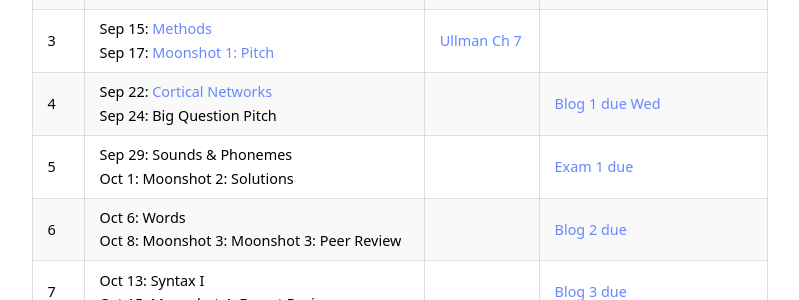
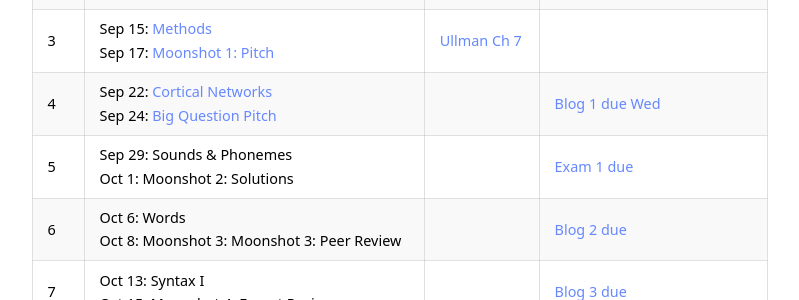
Before and after one commit to kschuler/ling104, a Jekyll site: the page built from index.md, in a window 1280 px wide and 900 px high, scrolled down 2409 px. Shown: the part 154-454 px from the top of the window, without its empty margins (240-1039 px from the left). Built offline with Jekyll 4.4.1, drawn with Linux system fonts in a browser that asks for light colours; part of the change alters nothing that is shown.

```diff
--- a/index.md
+++ b/index.md
@@ -65,7 +65,7 @@ Wk  | Lecture | Readings | Resources
 1 | Sep 1: [Course Overview](https://public.3.basecamp.com/p/ismVEybSUKZi8Cs3Sr9K6gXw) <br> Sep 3: [CNS Overview](https://public.3.basecamp.com/p/pD5bPsFtLu5qmGUgNHMe4gvu)| | [Group Interest Survey](https://docs.google.com/forms/d/e/1FAIpQLSdU4Y-ZM0auaqjuSZLJ6Hw4xU5kR4_Wk7S1XUuww1IiI6QxPQ/viewform?usp=sf_link) <br>[Notes on the CNS](https://docs.google.com/document/d/1PRnxbS35voE_a0O-zt9b5AgpzA90kzHGQmPOjIeMIoo)
 2 | Sep 8: [Neurons](https://public.3.basecamp.com/p/FXanyTRCZWFLpHGQoEvHVJC6) <br> Sep 10: [Moonshot Project Kickoff](https://public.3.basecamp.com/p/AjTbE7WbsvV6Nndu3uUBLVbX) | | [Notes on Neurons](https://docs.google.com/document/d/10m2TaXG4dH76JJWaoWzONSnLYD6Opt5RjLd1bbx04pE/edit?usp=sharing)<br>[Blog Practice](https://canvas.upenn.edu/courses/1530046/assignments/8162693?module_item_id=18630336)
 3 | Sep 15: [Methods](https://public.3.basecamp.com/p/uX1uhAPDhNcBh1813E3dmrp6) <br> Sep 17: [Moonshot 1: Pitch](https://public.3.basecamp.com/p/y4iXsyMWYwEFmp5LztGVjBQU) | [Ullman Ch 7](https://app.perusall.com/courses/ling-104-001-2020c-intro-to-language-and-the-brain/ch-7-language-and-the-brain?assignmentId=xaCdzQyg4q56g98te&part=1)|
-4 | Sep 22: [Cortical Networks](https://public.3.basecamp.com/p/KJanmNDmsuuiEpfnefQk39DP) <br> Sep 24: Big Question Pitch| | [Blog 1 due Wed](https://canvas.upenn.edu/courses/1530046/assignments/8162711)
+4 | Sep 22: [Cortical Networks](https://public.3.basecamp.com/p/KJanmNDmsuuiEpfnefQk39DP) <br> Sep 24: [Big Question Pitch](https://public.3.basecamp.com/p/sturFQNLAs7i1kF3BqSrqxwk)| | [Blog 1 due Wed](https://canvas.upenn.edu/courses/1530046/assignments/8162711)
 5 | Sep 29: Sounds & Phonemes<br> Oct 1: Moonshot 2: Solutions | | [Exam 1 due](https://canvas.upenn.edu/courses/1530046/assignments/8161724)
 6 | Oct 6: Words <br> Oct 8: Moonshot 3: Moonshot 3: Peer Review  | | [Blog 2 due](https://canvas.upenn.edu/courses/1530046/assignments/8162722)
 7 | Oct 13: Syntax I <br> Oct 15: Moonshot 4: Expert Review | | [Blog 3 due](https://canvas.upenn.edu/courses/1530046/assignments/8162723)
```
